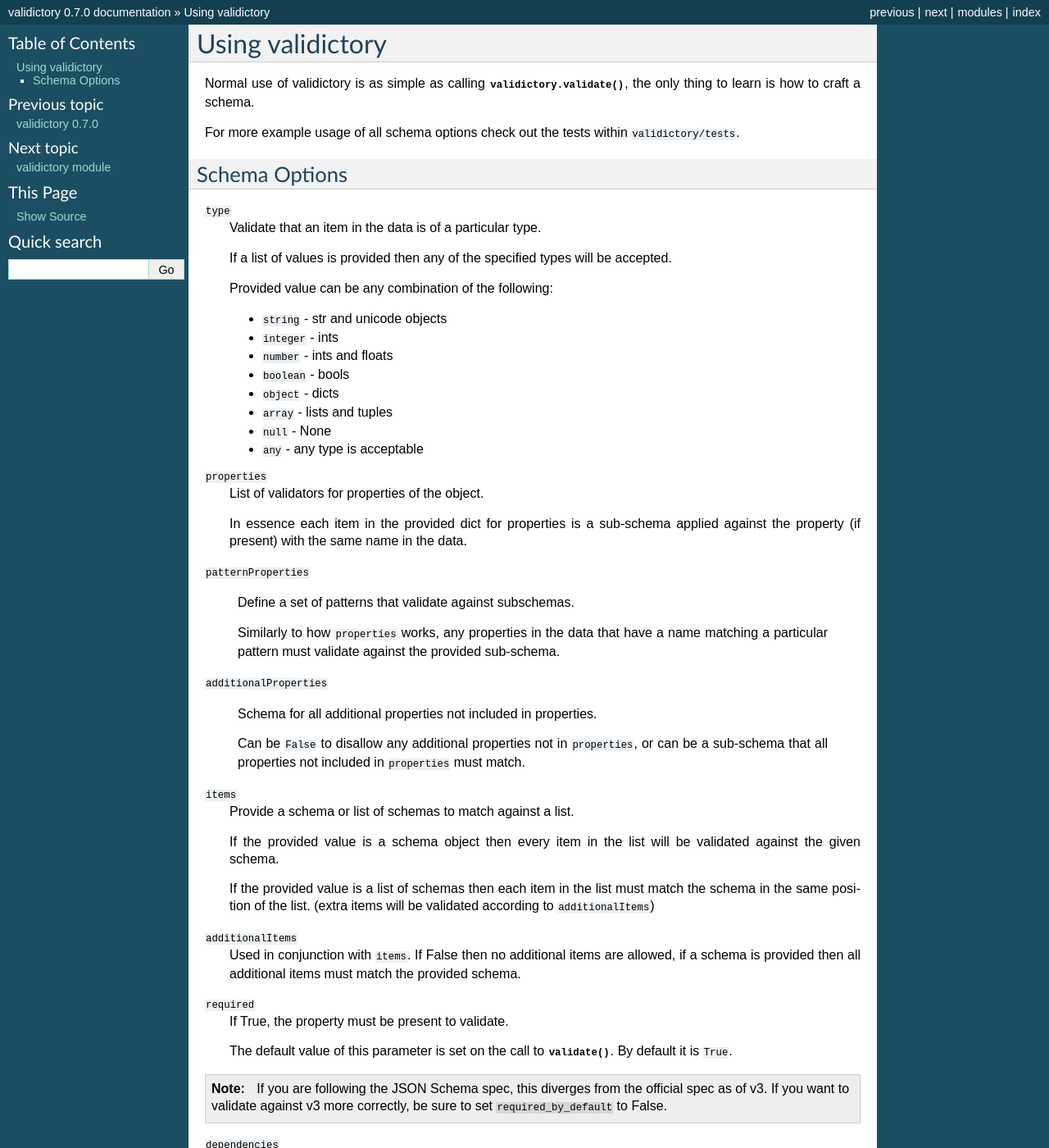
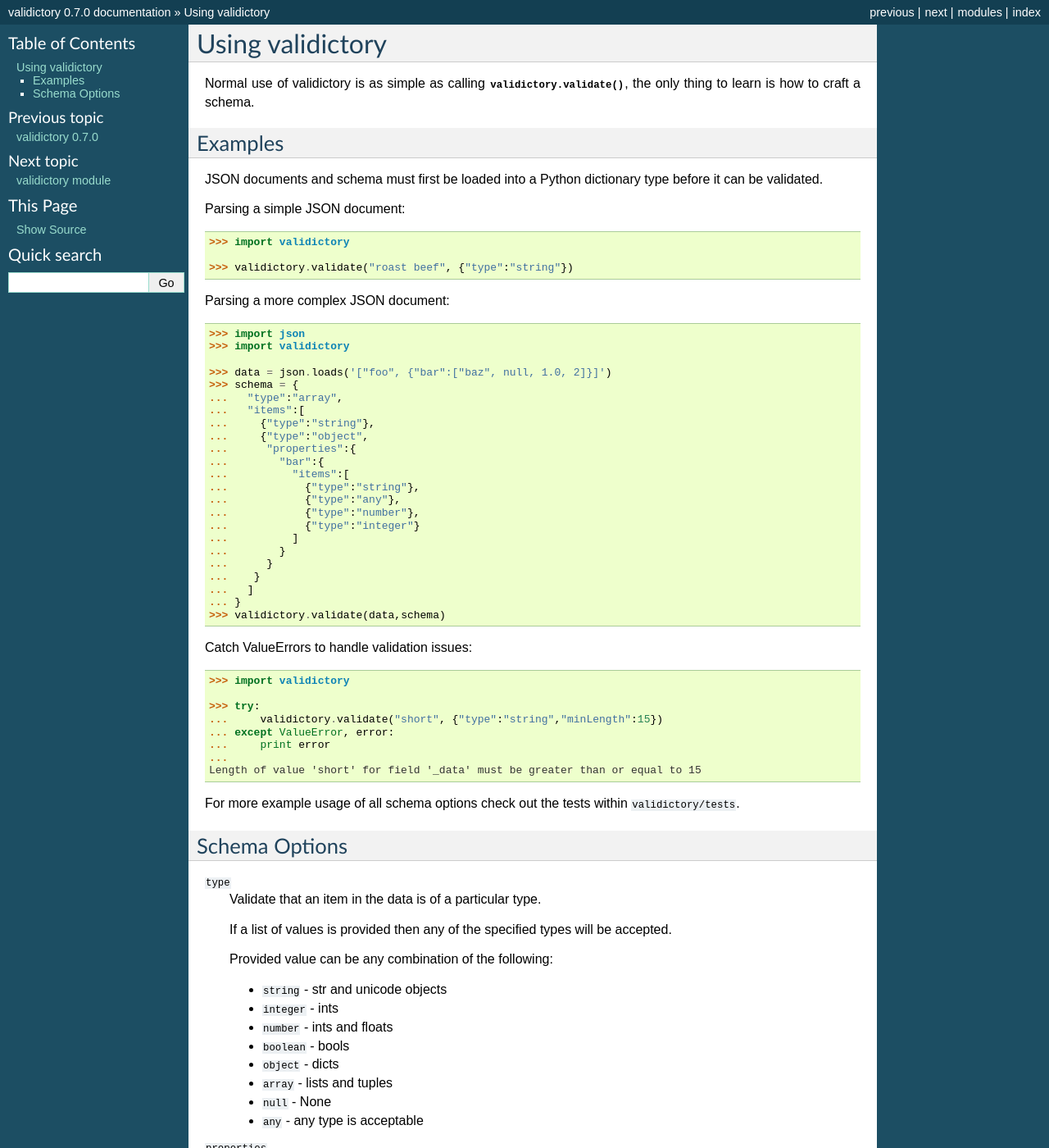
Before and after one commit to jpmckinney/validictory, a Sphinx documentation site: the page built from docs/usage.rst, in a window 1280 px wide and 1400 px high. Shown: the whole window at 82% size. Built offline with Sphinx 7.4.7, drawn with Linux system fonts in a browser that asks for light colours.

Commit message:
doc updates

```diff
--- a/docs/changelog.rst
+++ b/docs/changelog.rst
@@ -3,8 +3,10 @@ validictory changelog
 
 0.7.0
 -----
+**2011-03-15**
     * fix dependencies not really supporting lists
     * add what might be the draft03 behavior for schema dependencies
+    * add Sphinx documentation
 
 0.6.1
 -----
--- a/docs/usage.rst
+++ b/docs/usage.rst
@@ -3,6 +3,55 @@ Using validictory
 
 Normal use of validictory is as simple as calling :func:`validictory.validate`,
 the only thing to learn is how to craft a schema.
+
+Examples
+--------
+
+JSON documents and schema must first be loaded into a Python dictionary type
+before it can be validated.
+
+Parsing a simple JSON document::
+
+    >>> import validictory
+
+    >>> validictory.validate("roast beef", {"type":"string"})
+
+Parsing a more complex JSON document::
+
+    >>> import json
+    >>> import validictory
+
+    >>> data = json.loads('["foo", {"bar":["baz", null, 1.0, 2]}]')
+    >>> schema = {
+    ...   "type":"array",
+    ...   "items":[
+    ...     {"type":"string"},
+    ...     {"type":"object",
+    ...      "properties":{
+    ...        "bar":{
+    ...          "items":[
+    ...            {"type":"string"},
+    ...            {"type":"any"},
+    ...            {"type":"number"},
+    ...            {"type":"integer"}
+    ...          ]
+    ...        }
+    ...      }
+    ...    }
+    ...   ]
+    ... }
+    >>> validictory.validate(data,schema)
+
+Catch ValueErrors to handle validation issues::
+
+    >>> import validictory
+
+    >>> try:
+    ...     validictory.validate("short", {"type":"string","minLength":15})
+    ... except ValueError, error:
+    ...     print error
+    ...
+    Length of value 'short' for field '_data' must be greater than or equal to 15
 
 For more example usage of all schema options check out the tests within
 ``validictory/tests``.
```
Also changed, not shown: docs/index.rst (+9 -0 lines).
